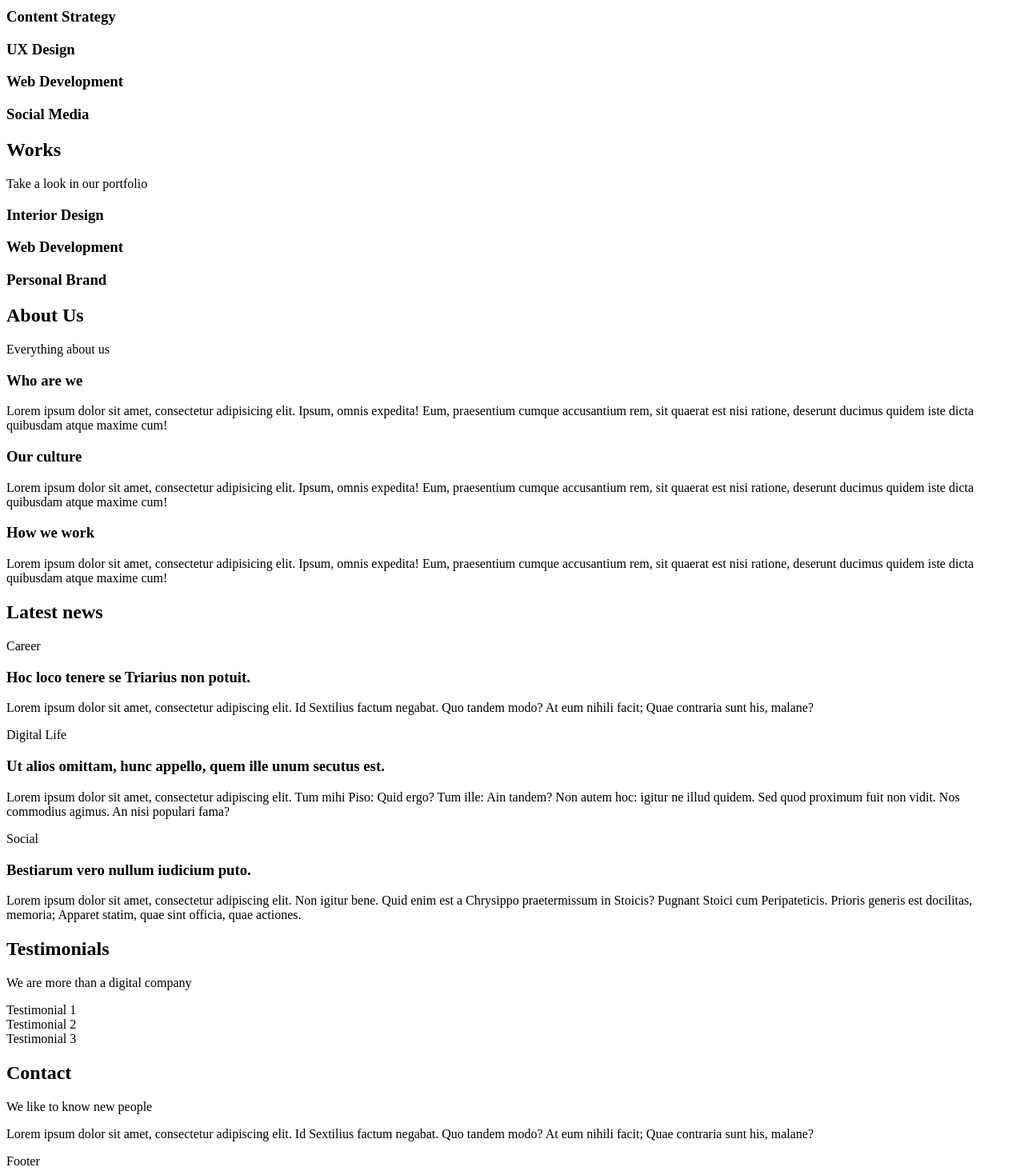
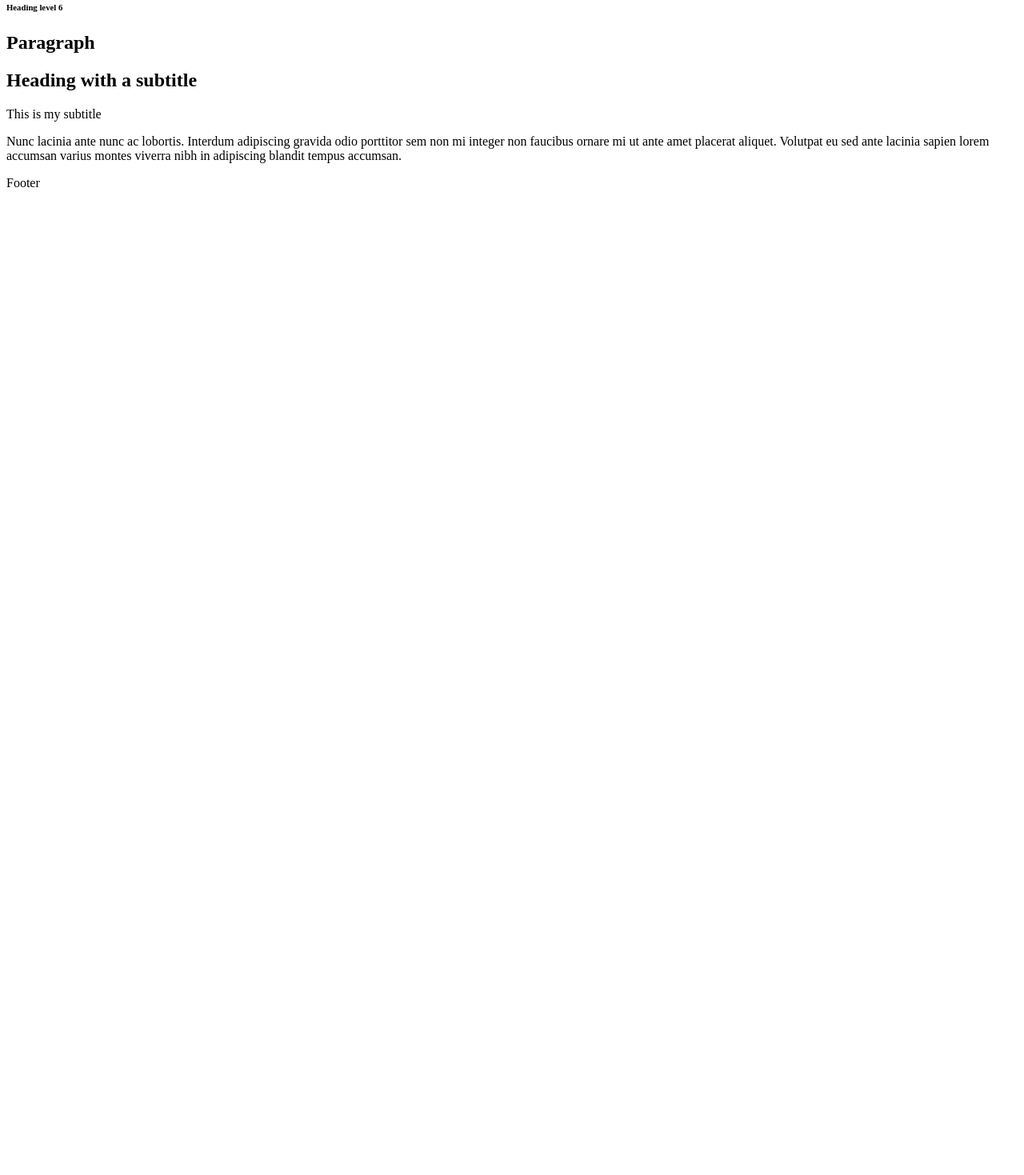
Before and after one commit to longmaker2/alu-web_front_end, a plain HTML site: page html_advanced/15-index.html in a window 1280 px wide. Shown: the part 308-1777 px from the top of the page at 80% size. After the commit the page ends 800 px from the top, so only its background shows below. Drawn offline with Linux system fonts and the light colour scheme.

Commit message:
15-index.html

```diff
--- a/html_advanced/15-index.html
+++ b/html_advanced/15-index.html
@@ -20,100 +20,38 @@
     </div>
     <main>
       <div>
-        <h1>Homepage</h1>
-        <section><h2>We help you build your brand!</h2></section>
         <section>
-          <h2>Services</h2>
-          <p>We work with you</p>
-          <h3>Design & Concept</h3>
-          <h3>Digital Strategy</h3>
-          <h3>Content Strategy</h3>
-          <h3>UX Design</h3>
-          <h3>Web Development</h3>
-          <h3>Social Media</h3>
+          <header>
+            <h2>Headings</h2>
+          </header>
+          <h1>Heading level 1</h1>
+          <h2>Heading level 2</h2>
+          <h3>Heading level 3</h3>
+          <h4>Heading level 4</h4>
+          <h5>Heading level 5</h5>
+          <h6>Heading level 6</h6>
         </section>
+      </div>
+
+      <div>
         <section>
-          <h2>Works</h2>
-          <p>Take a look in our portfolio</p>
-          <article><h3>Interior Design</h3></article>
-          <article><h3>Web Development</h3></article>
-          <article><h3>Personal Brand</h3></article>
-        </section>
-        <section>
-          <h2>About Us</h2>
-          <p>Everything about us</p>
-          <h3>Who are we</h3>
+          <header>
+            <h2>Paragraph</h2>
+          </header>
+          <h2>Heading with a subtitle</h2>
+          <p>This is my subtitle</p>
           <p>
-            Lorem ipsum dolor sit amet, consectetur adipisicing elit. Ipsum,
-            omnis expedita! Eum, praesentium cumque accusantium rem, sit quaerat
-            est nisi ratione, deserunt ducimus quidem iste dicta quibusdam atque
-            maxime cum!
-          </p>
-          <h3>Our culture</h3>
-          <p>
-            Lorem ipsum dolor sit amet, consectetur adipisicing elit. Ipsum,
-            omnis expedita! Eum, praesentium cumque accusantium rem, sit quaerat
-            est nisi ratione, deserunt ducimus quidem iste dicta quibusdam atque
-            maxime cum!
-          </p>
-          <h3>How we work</h3>
-          <p>
-            Lorem ipsum dolor sit amet, consectetur adipisicing elit. Ipsum,
-            omnis expedita! Eum, praesentium cumque accusantium rem, sit quaerat
-            est nisi ratione, deserunt ducimus quidem iste dicta quibusdam atque
-            maxime cum!
-          </p>
-        </section>
-        <section>
-          <h2>Latest news</h2>
-          <article>
-            <p>Career</p>
-            <h3>Hoc loco tenere se Triarius non potuit.</h3>
-            <p>
-              Lorem ipsum dolor sit amet, consectetur adipiscing elit. Id
-              Sextilius factum negabat. Quo tandem modo? At eum nihili facit;
-              Quae contraria sunt his, malane?
-            </p>
-          </article>
-          <article>
-            <p>Digital Life</p>
-            <h3>Ut alios omittam, hunc appello, quem ille unum secutus est.</h3>
-            <p>
-              Lorem ipsum dolor sit amet, consectetur adipiscing elit. Tum mihi
-              Piso: Quid ergo? Tum ille: Ain tandem? Non autem hoc: igitur ne
-              illud quidem. Sed quod proximum fuit non vidit. Nos commodius
-              agimus. An nisi populari fama?
-            </p>
-          </article>
-          <article>
-            <p>Social</p>
-            <h3>Bestiarum vero nullum iudicium puto.</h3>
-            <p>
-              Lorem ipsum dolor sit amet, consectetur adipiscing elit. Non
-              igitur bene. Quid enim est a Chrysippo praetermissum in Stoicis?
-              Pugnant Stoici cum Peripateticis. Prioris generis est docilitas,
-              memoria; Apparet statim, quae sint officia, quae actiones.
-            </p>
-          </article>
-        </section>
-        <section>
-          <h2>Testimonials</h2>
-          <p>We are more than a digital company</p>
-          <article>Testimonial 1</article>
-          <article>Testimonial 2</article>
-          <article>Testimonial 3</article>
-        </section>
-        <section>
-          <h2>Contact</h2>
-          <p>We like to know new people</p>
-          <p>
-            Lorem ipsum dolor sit amet, consectetur adipiscing elit. Id
-            Sextilius factum negabat. Quo tandem modo? At eum nihili facit; Quae
-            contraria sunt his, malane?
+            Nunc lacinia ante nunc ac lobortis. Interdum adipiscing gravida odio
+            porttitor sem non mi integer non faucibus ornare mi ut ante amet
+            placerat aliquet. Volutpat eu sed ante lacinia sapien lorem accumsan
+            varius montes viverra nibh in adipiscing blandit tempus accumsan.
           </p>
         </section>
       </div>
     </main>
-    <div><footer>Footer</footer></div>
+
+    <div>
+      <footer>Footer</footer>
+    </div>
   </body>
 </html>
```
